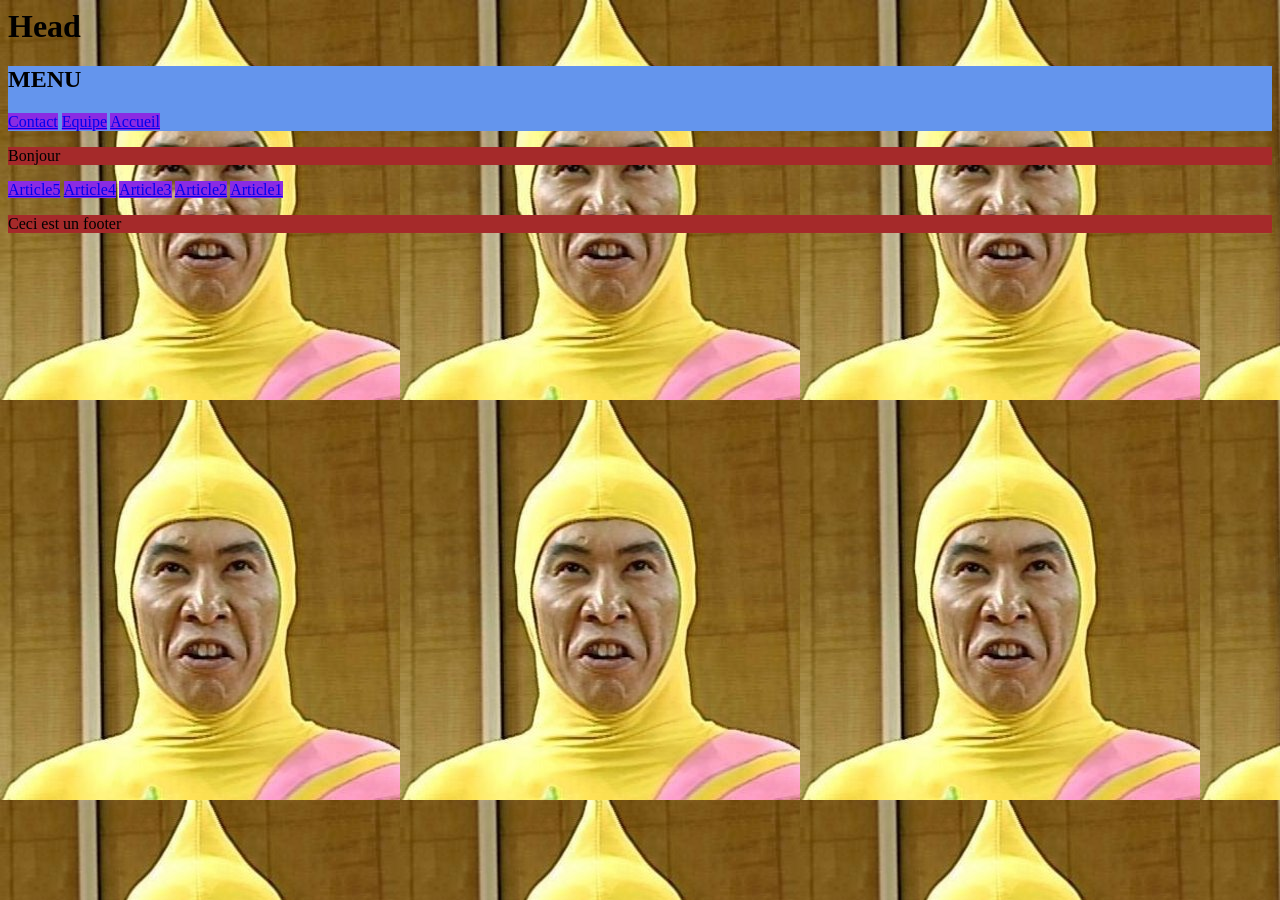
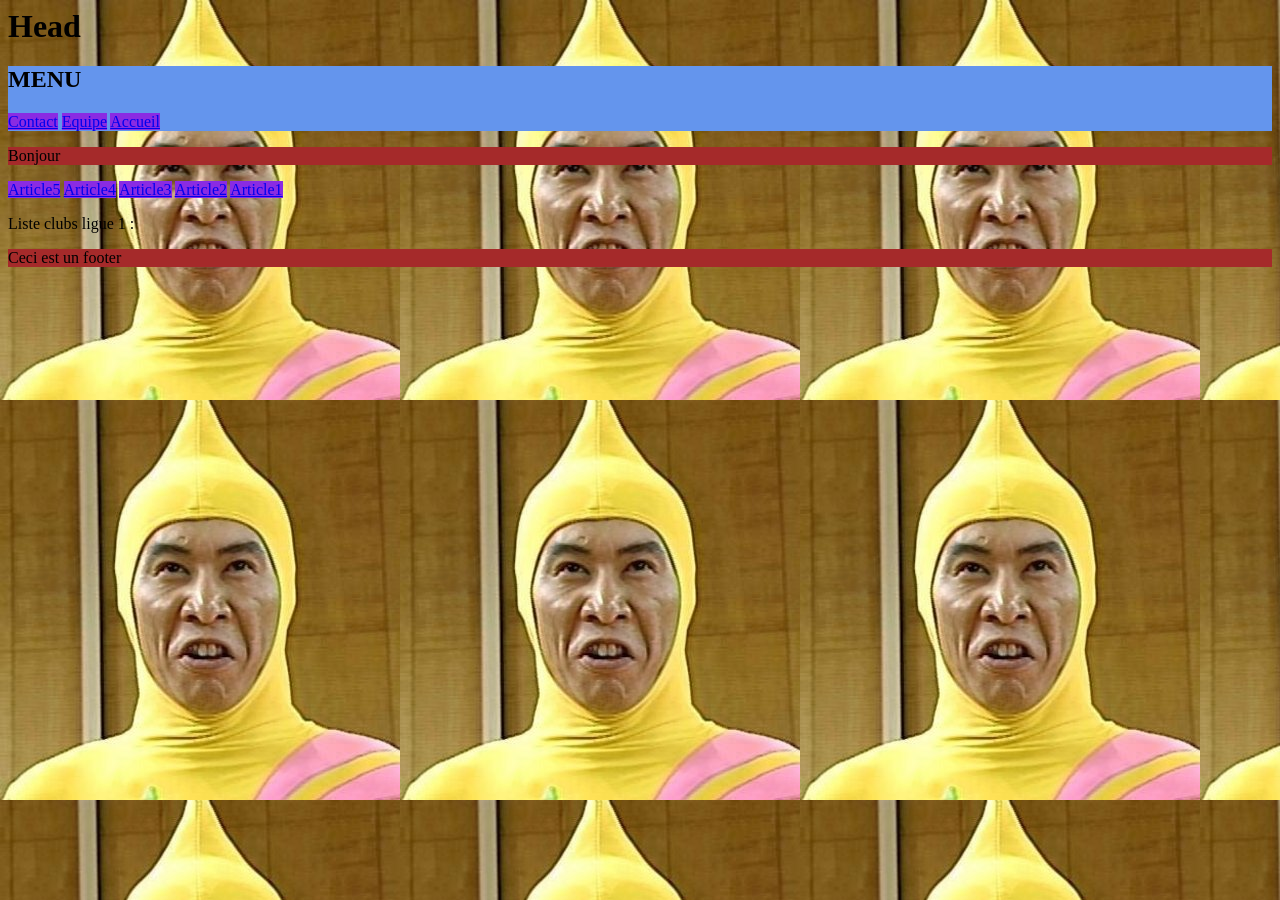
Before and after one commit to BastienLagrue/FlatFiles, a Jekyll site: the page built from index.html, in a window 1280 px wide. Built offline with Jekyll 4.4.1, drawn with Linux system fonts in a browser that asks for light colours.

Commit message:
modifié :         ../_layouts/default.html 	modifié :         ../_site/2016/11/09/article1.html 	modifié :         ../_site/2016/11/09/article2.html 	modifié :         ../_site/2016/11/09/article3.html 	modifié :         ../_site/2016/11/09/article4.html 	modifié :         ../_site/2016/11/09/article5.html 	modifié :         ../_site/contact.html 	modifié :         ../_site/equipe.html 	modifié :         ../_site/index.html 	../_site/assets/images/riche.jpeg 	../_site/cours/ 	../assets/images/riche.jpeg

```diff
--- a/_layouts/default.html
+++ b/_layouts/default.html
@@ -13,6 +13,34 @@
         <main>
         {{content}}
         </main>
+        <ul>
+            {% for member in site.data.members %}
+            <li>
+                nom : {{ member.name }} <br />
+								hobbies : {{ member.hobbies }} <br />
+								<img src="{{ member.avatar }}" alt="avatar de {{ member.name }}" width="10%">
+            </li>
+            {% endfor %}
+        </ul>
+
+				Liste clubs ligue 1 :
+				<ul>
+ 				{% for ligue in site.data.clubs %}
+					{% assign.footballteam={{member.footballteam}}}
+					{% assign.clubs=ligue[1] | where: key,footballteam %}
+					{% for club in ligue[1] %}
+						<li>{{club.key}}</li>
+					{% endfor %}
+				{% endfor %}
+				</ul>
+				{% for ligue in site.data.clubs %}
+					{% assign.footballteam={{member.footballteam}}}
+					{% assign.clubs=ligue[1] | where: key, footballteam %}
+					{% for club in clubs %}
+						{{club.name}}
+					{% endfor %}
+				{% endfor %}
+
         <footer>
         {% include footer.html %}
         </footer>
```
Also changed, not shown: 8 other files.
